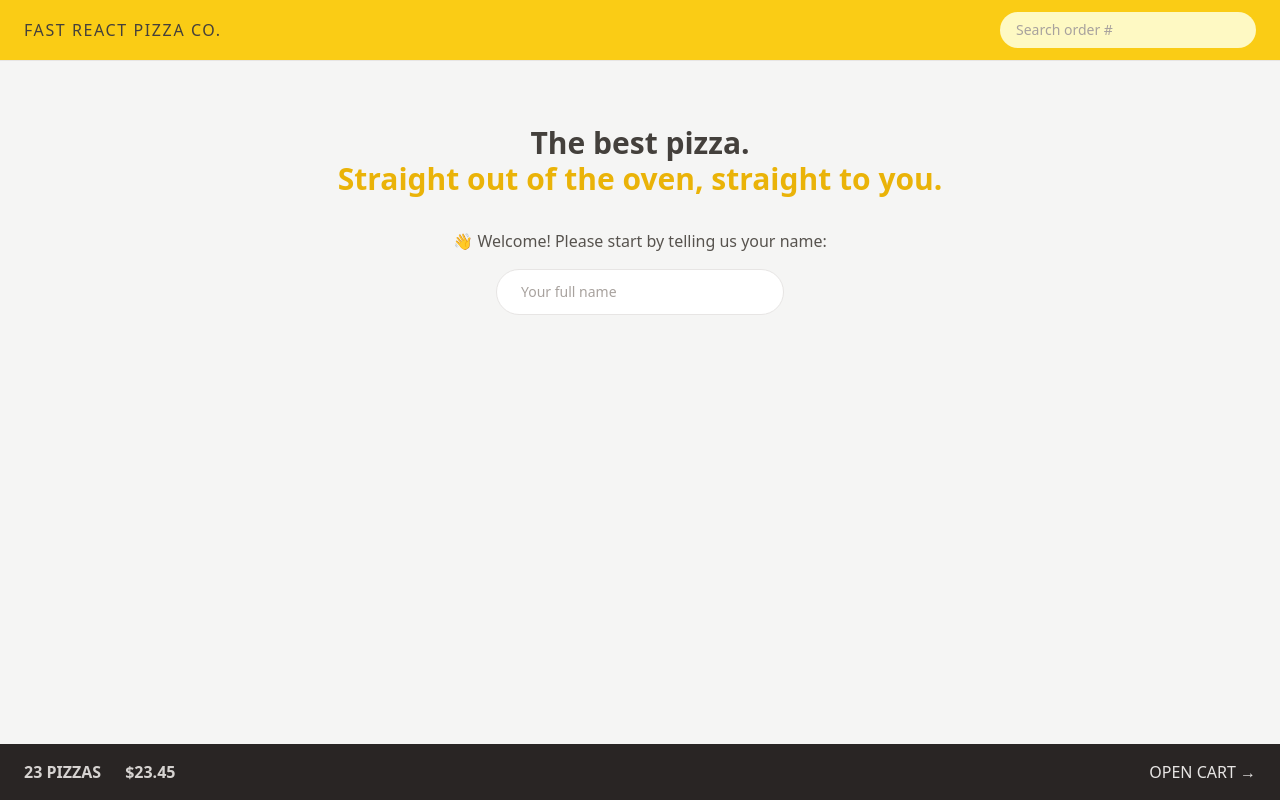
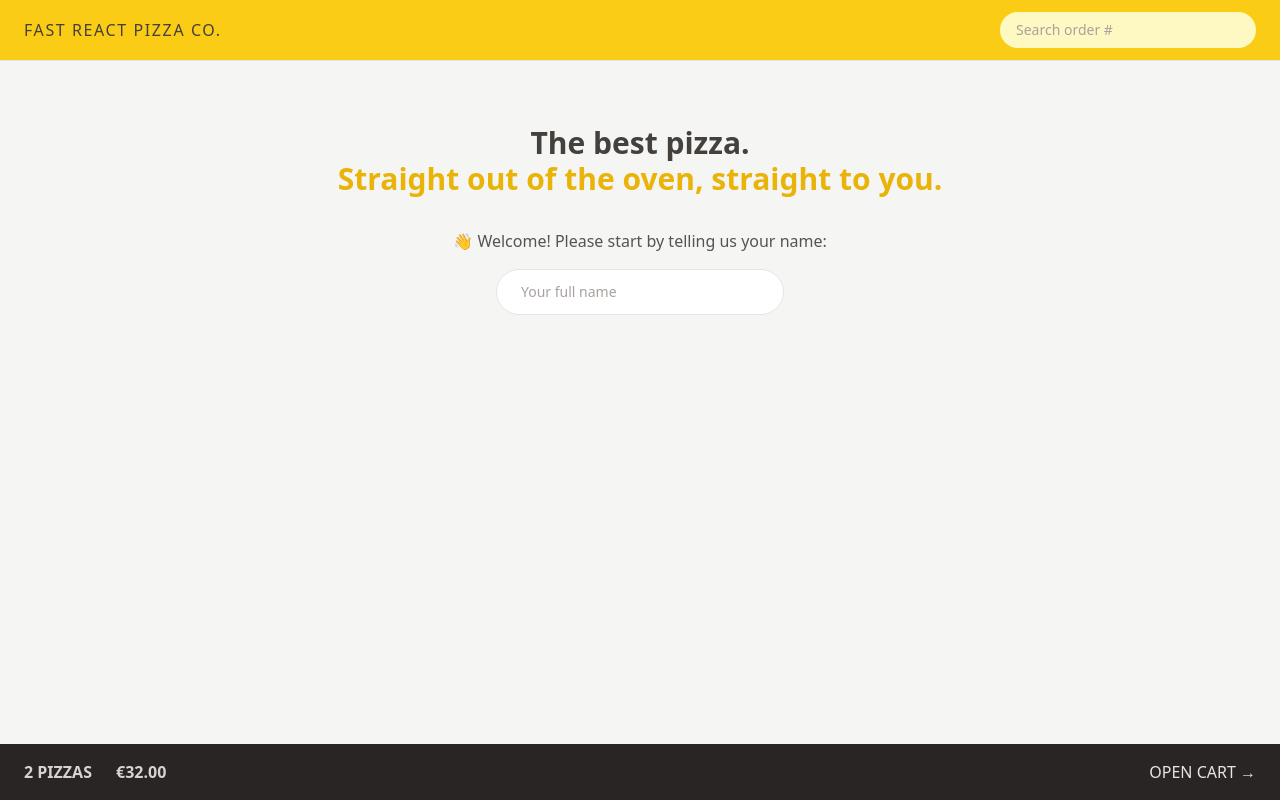
Before and after one commit to atenajoon/fast-react-pizza, a React (Vite) app: page / in a window 1280 px wide. Built offline with nearby package versions, Linux system fonts and the light colour scheme.

Commit message:
total price and quantity come from cartSlice

```diff
--- a/src/features/cart/CartOverview.jsx
+++ b/src/features/cart/CartOverview.jsx
@@ -1,11 +1,17 @@
+import { useSelector } from 'react-redux';
 import { Link } from 'react-router-dom';
+import { getTotalCartQuantity, getTotalCartPrice } from './cartSlice';
+import { formatCurrency } from '../../utils/helpers';
 
 function CartOverview() {
+  const totalQuantity = useSelector(getTotalCartQuantity);
+  const totalPrice = useSelector(getTotalCartPrice);
+
   return (
     <div className="flex items-center justify-between bg-stone-800 px-4 py-4 text-sm uppercase text-stone-200 sm:px-6 md:text-base">
       <p className="space-x-4 font-semibold text-stone-300 sm:space-x-6">
-        <span>23 pizzas</span>
-        <span>$23.45</span>
+        <span>{totalQuantity} pizzas</span>
+        <span>{formatCurrency(totalPrice)}</span>
       </p>
       <Link to="/cart">Open cart &rarr;</Link>
     </div>
--- a/src/features/cart/cartSlice.js
+++ b/src/features/cart/cartSlice.js
@@ -48,4 +48,10 @@
   clearCart,
 } = cartSlice.actions;
 
+export const getTotalCartQuantity = (state) =>
+  state.cart.cart.reduce((sum, item) => sum + item.quantity, 0);
+
+export const getTotalCartPrice = (state) =>
+  state.cart.cart.reduce((sum, item) => sum + item.totalPrice, 0);
+
 export default cartSlice.reducer;
```
